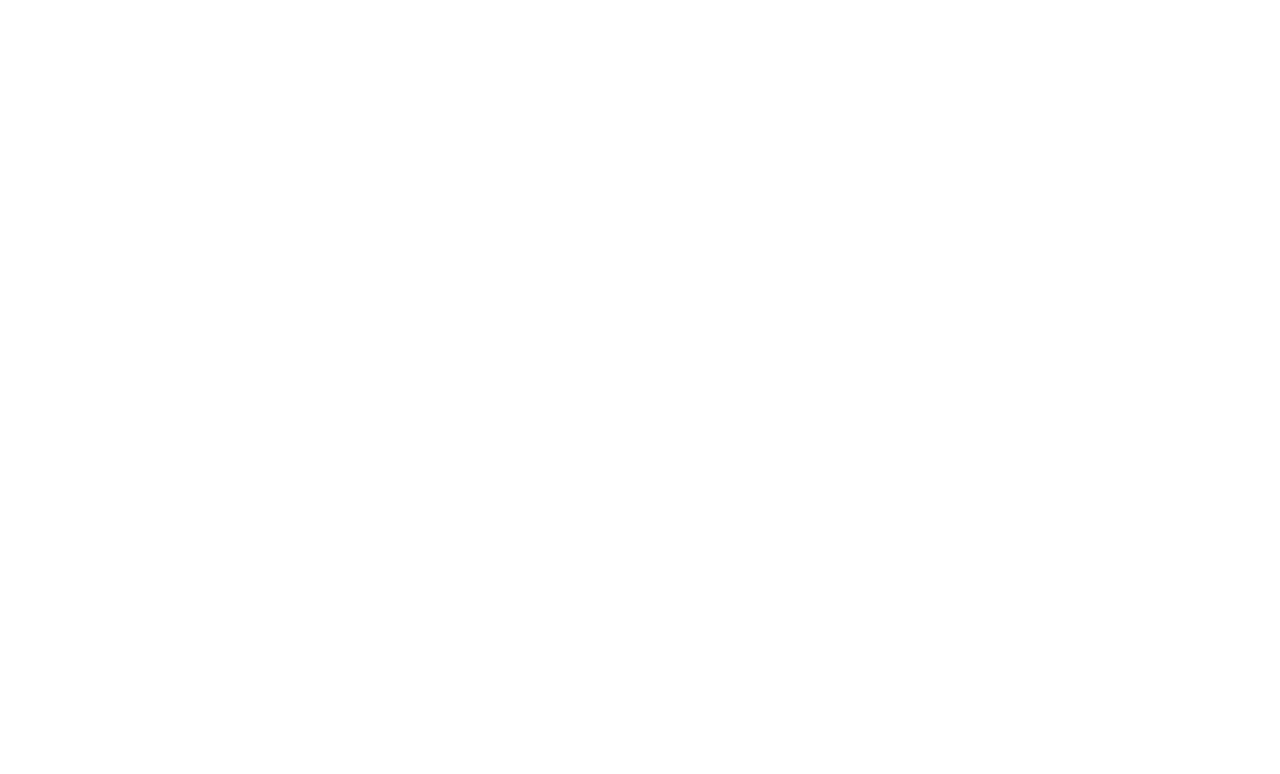
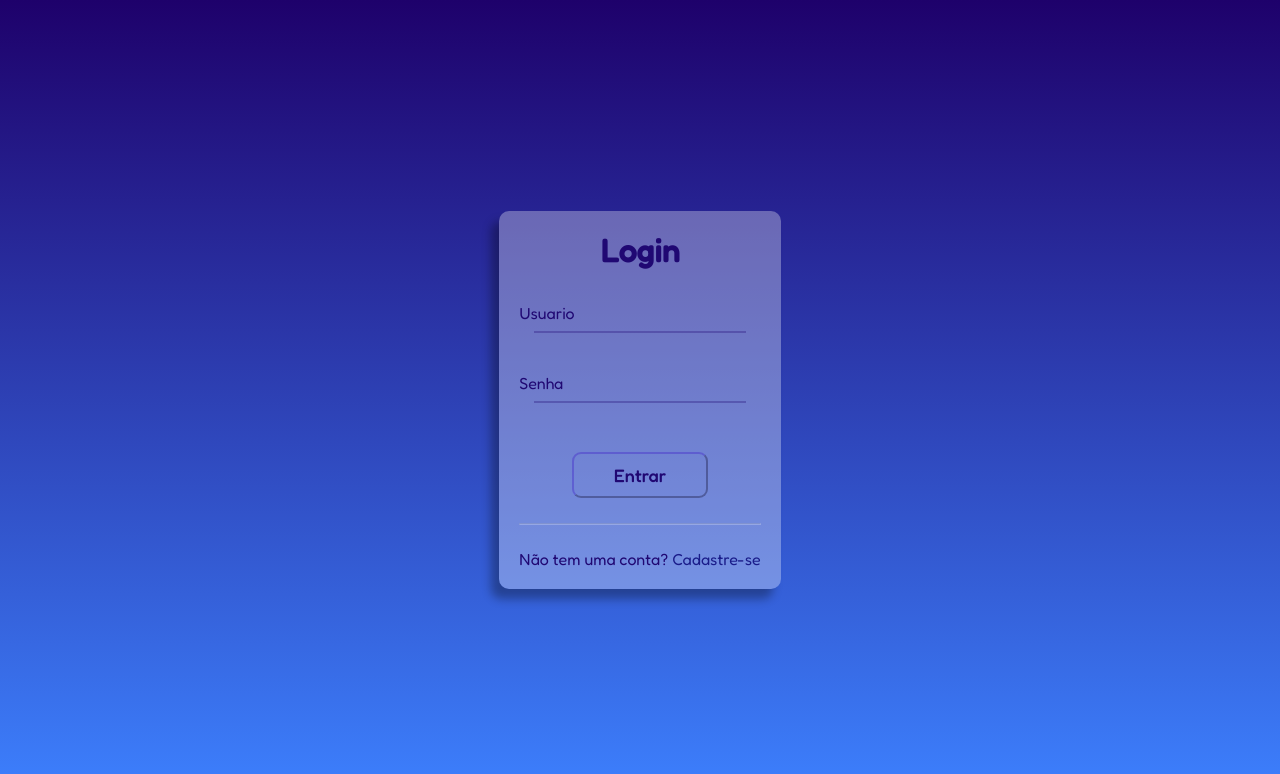
Before and after one commit to fermercado/Tela-de-login-e-cadastro, a plain HTML site: page index.html in a window 1280 px wide. Drawn offline with Linux system fonts and the light colour scheme.

Commit message:
Tela de login

```diff
--- a/index.html
+++ b/index.html
@@ -5,7 +5,33 @@
     <meta http-equiv="X-UA-Compatible" content="IE=edge" />
     <meta name="viewport" content="width=device-width, initial-scale=1.0" />
     <link rel="stylesheet" href="style.css" />
-    <title>FerShop</title>
+    <title>Login</title>
   </head>
-  <body></body>
+  <body>
+    <div class="login-container">
+      <div class="login-card">
+        <h1>Login</h1>
+        <div class="label-float">
+          <input type="text" id="usuario" placeholder="" />
+          <label for="usuario">Usuario</label>
+        </div>
+        <div class="label-float">
+          <input type="password" id="password" placeholder="" />
+          <label for="password">Senha</label>
+        </div>
+
+        <div class="login-btn">
+          <button>Entrar</button>
+        </div>
+        <div>
+          <hr />
+        </div>
+
+        <p>
+          Não tem uma conta?
+          <a href="">Cadastre-se</a>
+        </p>
+      </div>
+    </div>
+  </body>
 </html>
--- a/style.css
+++ b/style.css
@@ -0,0 +1,116 @@
+@import url('https://fonts.googleapis.com/css2?family=Fredoka:wght@300;400;500&display=swap');
+* {
+  margin: 0;
+  padding: 0;
+  box-sizing: border-box;
+  font-family: 'Fredoka', sans-serif;
+}
+
+body {
+  display: flex;
+  background: linear-gradient(rgb(30, 1, 107), rgb(61, 129, 255));
+  background-repeat: no-repeat;
+  height: 100vh;
+  align-items: center;
+}
+
+.login-container {
+  display: flex;
+  justify-content: center;
+  align-content: center;
+  width: 100%;
+}
+
+.login-card {
+  background-color: #ffffff50;
+  border-radius: 10px;
+  padding: 20px;
+  box-shadow: -8px 10px 10px #00000050;
+}
+
+h1 {
+  text-align: center;
+  margin-bottom: 20px;
+  color: #200873;
+}
+
+.label-float input {
+  width: 100%;
+  padding: 5px 5px;
+  display: inline-block;
+  border: 0;
+  border-bottom: 2px solid #20087350;
+  background-color: transparent;
+  outline: 0;
+  min-width: 180px;
+  transition: 0.3s ease-out;
+}
+
+.label-float {
+  position: relative;
+  padding: 15px;
+  margin-top: 5%;
+  margin-bottom: 5%;
+}
+
+.label-float input:focus {
+  border-bottom: 2px solid #ffffff50;
+}
+
+.label-float label {
+  color: #200873;
+  position: absolute;
+  top: 0;
+  left: 0;
+  margin-top: 13px;
+  transition: 0.3s ease-out;
+}
+
+.label-float input:focus + label {
+  font-size: 12px;
+  margin-top: 0;
+}
+
+.login-btn {
+  display: flex;
+  justify-content: center;
+}
+
+button {
+  background-color: transparent;
+  border-color: #20087350;
+  color: #200873;
+  padding: 10px 40px;
+  font-weight: 500;
+  font-size: 18px;
+  margin-top: 22px;
+  border-radius: 9px;
+  outline: 0;
+  cursor: pointer;
+  transition: 0.2s ease-out;
+}
+
+button:hover {
+  background-color: #311d7c;
+  color: #fff;
+}
+
+hr {
+  margin-top: 10%;
+  margin-bottom: 10%;
+  border-color: #ffffff40;
+}
+
+p {
+  color: #200873;
+  text-align: center;
+}
+
+a {
+  color: #1a1c8a;
+  text-decoration: none;
+}
+a:hover {
+  color: #ffffff;
+  transition: 0.2s ease-out;
+}
```
